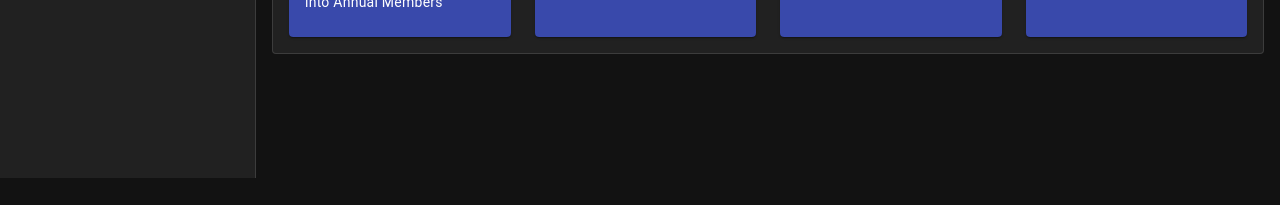
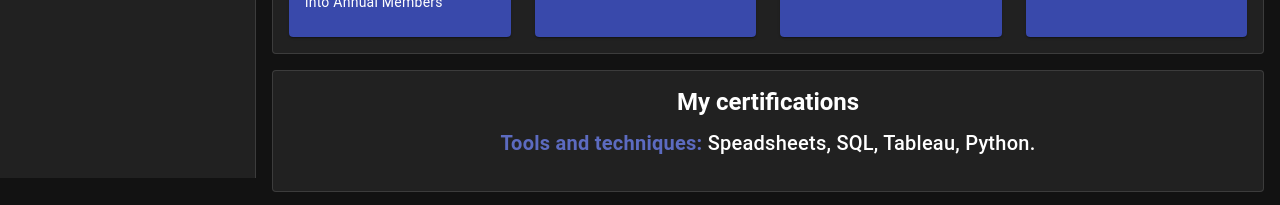
Before and after one commit to aimeele97/aimee-s-portfolio, a Vue app: page / in a window 1280 px wide. Shown: the part 622-827 px from the top of the page. Before the commit the page ends 800 px from the top, so only its background shows below. Built offline with nearby package versions, Linux system fonts and the light colour scheme.

Commit message:
add certi list

```diff
--- a/components.d.ts
+++ b/components.d.ts
@@ -8,6 +8,7 @@ export {}
 declare module 'vue' {
   export interface GlobalComponents {
     DocsHeading: typeof import('./src/components/DocsHeading.vue')['default']
+    HomeCertificatesList: typeof import('./src/components/HomeCertificatesList.vue')['default']
     HomeIntro: typeof import('./src/components/HomeIntro.vue')['default']
     HomeProjectsList: typeof import('./src/components/HomeProjectsList.vue')['default']
     RouterLink: typeof import('vue-router')['RouterLink']
--- /dev/null
+++ b/src/components/HomeCertificatesList.vue
@@ -0,0 +1,36 @@
+<template>
+  <VSheet class="pa-4 mt-4" rounded border>
+    <div class="text-center mb-4">
+      <div class="text-h5 font-weight-bold mb-2">My certifications</div>
+      <div class="text-h6">
+        <span class="text-indigo-lighten-1 font-weight-bold">Tools and techniques: </span>
+        Speadsheets, SQL, Tableau, Python.
+      </div>
+    </div>
+    <!-- <VRow>
+      <template v-for="project in projects" :key="project.projectType">
+        <VCol>
+          <VCard
+            color="indigo-darken-1"
+            height="280"
+            hover
+            link
+            :href="project.linkToProject"
+            target="_blank"
+          >
+            <VImg class="bg-grey-lighten-2" src="https://picsum.photos/350/165?random"></VImg>
+            <VCardItem>
+              <VCardTitle class="text-h6"> {{ project.shortName }} </VCardTitle>
+              <template #append>
+                <VIcon :icon="mdiOpenInNew"></VIcon>
+              </template>
+            </VCardItem>
+            <VCardText class="text-justify">
+              {{ project.shortDesc }}
+            </VCardText>
+          </VCard>
+        </VCol>
+      </template>
+    </VRow> -->
+  </VSheet>
+</template>
--- a/src/views/HomeView.vue
+++ b/src/views/HomeView.vue
@@ -1,4 +1,5 @@
 <script setup lang="ts">
+import HomeCertificatesList from '@/components/HomeCertificatesList.vue'
 import HomeIntro from '@/components/HomeIntro.vue'
 import HomeProjectsList from '@/components/HomeProjectsList.vue'
 </script>
@@ -6,4 +7,5 @@ import HomeProjectsList from '@/components/HomeProjectsList.vue'
 <template>
   <HomeIntro></HomeIntro>
   <HomeProjectsList></HomeProjectsList>
+  <HomeCertificatesList></HomeCertificatesList>
 </template>
```
Also changed, not shown: src/assets/certificates/google-data-analytics.jpeg (added).
